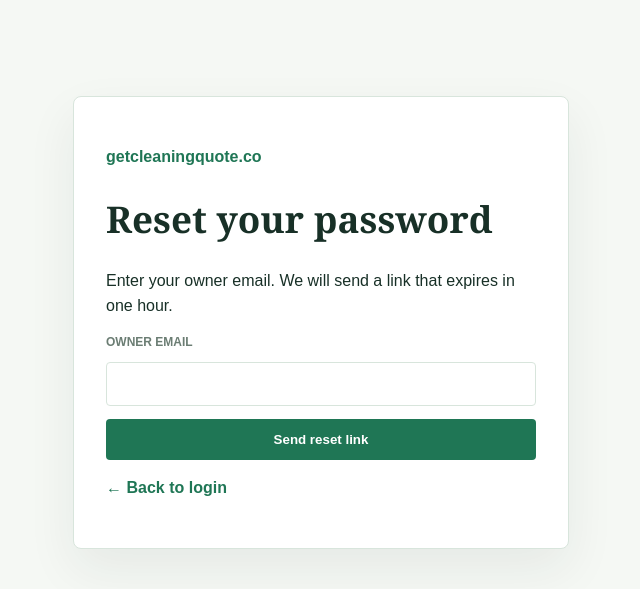
After one commit to Kudakwashechikwenya/cleaning-quote-platform, a Flask app: page /forgot-password in a window 1280 px wide. The commit adds this page. Shown: the top 589 px of the page, without its empty margins (319-959 px from the left). Run offline with Flask 3, Linux system fonts and the light colour scheme; some libraries are stand-ins or nearby versions.

Commit message:
Add account recovery and verification

```diff
--- a/app.py
+++ b/app.py
@@ -14,6 +14,7 @@ from flask import Flask, jsonify, redirect, render_template, request, session, u
 from flask_limiter import Limiter
 from flask_limiter.util import get_remote_address
 from flask_wtf.csrf import CSRFProtect, CSRFError
+from itsdangerous import BadSignature, SignatureExpired, URLSafeTimedSerializer
 from werkzeug.middleware.proxy_fix import ProxyFix
 from werkzeug.security import check_password_hash, generate_password_hash
 
@@ -71,6 +72,30 @@ DEFAULT_PRICING = {
 def slugify(value: str) -> str:
     normalized = unicodedata.normalize("NFKD", value).encode("ascii", "ignore").decode("ascii")
     return re.sub(r"[^a-z0-9]+", "-", normalized.lower()).strip("-") or "cleaning-business"
+
+
+def account_token(email: str, purpose: str) -> str:
+    serializer = URLSafeTimedSerializer(app.config["SECRET_KEY"], salt=f"account-{purpose}")
+    return serializer.dumps(email)
+
+
+def token_email(token: str, purpose: str, max_age: int) -> str | None:
+    serializer = URLSafeTimedSerializer(app.config["SECRET_KEY"], salt=f"account-{purpose}")
+    try:
+        return serializer.loads(token, max_age=max_age)
+    except (BadSignature, SignatureExpired):
+        return None
+
+
+def send_verification_email(business: "Business") -> bool:
+    token = account_token(business.email, "verify-email")
+    link = request.url_root.rstrip("/") + url_for("verify_email", token=token)
+    return send_email(
+        business.email,
+        "Verify your Get Cleaning Quote email",
+        f"Hi {business.name},\n\nVerify your owner email address:\n{link}\n\n"
+        "This link expires in 24 hours. If you did not create this account, you can ignore this message.",
+    )
 
 
 def send_email(to_address: str, subject: str, body: str, reply_to: str | None = None) -> bool:
@@ -150,6 +175,7 @@ class Business:
     password_hash: str
     slug: str | None = None
     pricing_config: str = "{}"
+    email_verified: bool = True
 
 
 def business_pricing(business: Business) -> dict[str, int]:
@@ -199,12 +225,14 @@ def init_db() -> None:
                     email TEXT NOT NULL UNIQUE,
                     password_hash TEXT NOT NULL,
                     slug TEXT UNIQUE,
-                    pricing_config TEXT NOT NULL DEFAULT '{}'
+                    pricing_config TEXT NOT NULL DEFAULT '{}',
+                    email_verified BOOLEAN NOT NULL DEFAULT TRUE
                 )
                 """
             )
             connection.execute("ALTER TABLE businesses ADD COLUMN IF NOT EXISTS slug TEXT")
             connection.execute("ALTER TABLE businesses ADD COLUMN IF NOT EXISTS pricing_config TEXT NOT NULL DEFAULT '{}'")
+            connection.execute("ALTER TABLE businesses ADD COLUMN IF NOT EXISTS email_verified BOOLEAN NOT NULL DEFAULT TRUE")
             businesses_without_slugs = connection.execute("SELECT id, name FROM businesses WHERE slug IS NULL").fetchall()
             for business in businesses_without_slugs:
                 connection.execute(
@@ -267,7 +295,8 @@ def init_db() -> None:
                 email TEXT NOT NULL UNIQUE,
                 password_hash TEXT NOT NULL,
                 slug TEXT UNIQUE,
-                pricing_config TEXT NOT NULL DEFAULT '{}'
+                pricing_config TEXT NOT NULL DEFAULT '{}',
+                email_verified INTEGER NOT NULL DEFAULT 1
             )
             """
         )
@@ -284,6 +313,8 @@ def init_db() -> None:
             connection.execute("ALTER TABLE businesses ADD COLUMN slug TEXT")
         if "pricing_config" not in business_columns:
             connection.execute("ALTER TABLE businesses ADD COLUMN pricing_config TEXT NOT NULL DEFAULT '{}'")
+        if "email_verified" not in business_columns:
+            connection.execute("ALTER TABLE businesses ADD COLUMN email_verified INTEGER NOT NULL DEFAULT 1")
         businesses_without_slugs = connection.execute("SELECT id, name FROM businesses WHERE slug IS NULL").fetchall()
         for business in businesses_without_slugs:
             connection.execute(
@@ -432,12 +463,15 @@ def register():
         return render_template("auth.html", mode="register", error="An account with that email already exists."), 400
     with get_connection() as connection:
         cursor = connection.execute(*database_query(
-            "INSERT INTO businesses (name, email, password_hash, slug) VALUES (?, ?, ?, ?) RETURNING id",
-            (name, email, generate_password_hash(password), available_business_slug(name)),
+            "INSERT INTO businesses (name, email, password_hash, slug, email_verified) VALUES (?, ?, ?, ?, ?) RETURNING id",
+            (name, email, generate_password_hash(password), available_business_slug(name), False),
         ))
         business_id = cursor.fetchone()["id"]
     session["business_id"] = business_id
-    return redirect(url_for("dashboard"))
+    business = get_business(business_id)
+    delivered = send_verification_email(business)
+    notice = "Account created. Check your email to verify your address." if delivered else "Account created. Use Settings to resend your verification email."
+    return redirect(url_for("dashboard", notice=notice))
 
 
 @app.route("/login", methods=["GET", "POST"])
@@ -451,6 +485,68 @@ def login():
         return render_template("auth.html", mode="login", error="Email or password is incorrect."), 401
     session["business_id"] = business.id
     return redirect(url_for("dashboard"))
+
+
+@app.route("/forgot-password", methods=["GET", "POST"])
+@limiter.limit("5 per hour", methods=["POST"])
+def forgot_password():
+    if request.method == "GET":
+        return render_template("account_action.html", mode="forgot")
+    email = request.form.get("email", "").strip().lower()
+    business = get_business_by_email(email) if EMAIL_PATTERN.fullmatch(email) else None
+    if business:
+        token = account_token(business.email, "reset-password")
+        link = request.url_root.rstrip("/") + url_for("reset_password", token=token)
+        send_email(
+            business.email,
+            "Reset your Get Cleaning Quote password",
+            f"Hi {business.name},\n\nReset your password:\n{link}\n\n"
+            "This link expires in one hour. If you did not request it, you can ignore this message.",
+        )
+    return render_template("account_action.html", mode="forgot", sent=True)
+
+
+@app.route("/reset-password/<token>", methods=["GET", "POST"])
+@limiter.limit("10 per hour", methods=["POST"])
+def reset_password(token: str):
+    email = token_email(token, "reset-password", 3600)
+    business = get_business_by_email(email) if email else None
+    if business is None:
+        return render_template("account_action.html", mode="invalid"), 400
+    if request.method == "GET":
+        return render_template("account_action.html", mode="reset", token=token)
+    password = request.form.get("password", "")
+    if len(password) < 10:
+        return render_template("account_action.html", mode="reset", token=token, error="Use at least 10 characters."), 400
+    with get_connection() as connection:
+        connection.execute(
+            *database_query("UPDATE businesses SET password_hash = ? WHERE id = ?", (generate_password_hash(password), business.id))
+        )
+    session.clear()
+    return redirect(url_for("login", reset="1"))
+
+
+@app.get("/verify-email/<token>")
+def verify_email(token: str):
+    email = token_email(token, "verify-email", 86400)
+    business = get_business_by_email(email) if email else None
+    if business is None:
+        return render_template("account_action.html", mode="invalid"), 400
+    with get_connection() as connection:
+        connection.execute(*database_query("UPDATE businesses SET email_verified = ? WHERE id = ?", (True, business.id)))
+    return render_template("account_action.html", mode="verified")
+
+
+@app.post("/resend-verification")
+@limiter.limit("3 per hour")
+def resend_verification():
+    business_id = session.get("business_id")
+    business = get_business(business_id) if business_id else None
+    if business is None:
+        return redirect(url_for("login"))
+    if not business.email_verified:
+        send_verification_email(business)
+    return redirect(url_for("dashboard", notice="Verification email sent. Check your inbox."))
 
 
 @app.post("/logout")
@@ -675,14 +771,40 @@ def settings():
         ), 400
 
     password_hash = generate_password_hash(new_password) if new_password else business.password_hash
+    email_verified = business.email_verified if email == business.email else False
     with get_connection() as connection:
         connection.execute(
             *database_query(
-                "UPDATE businesses SET name = ?, email = ?, password_hash = ?, pricing_config = ? WHERE id = ?",
-                (name, email, password_hash, json.dumps(pricing), business.id),
+                "UPDATE businesses SET name = ?, email = ?, password_hash = ?, pricing_config = ?, email_verified = ? WHERE id = ?",
+                (name, email, password_hash, json.dumps(pricing), email_verified, business.id),
             )
         )
+    if not email_verified:
+        send_verification_email(get_business(business.id))
     return redirect(url_for("settings", updated="1"))
+
+
+@app.post("/settings/delete")
+@limiter.limit("3 per hour")
+def delete_account():
+    business_id = session.get("business_id")
+    business = get_business(business_id) if business_id else None
+    if business is None:
+        return redirect(url_for("login"))
+    password = request.form.get("current_password", "")
+    confirmation = request.form.get("confirmation", "").strip()
+    if not check_password_hash(business.password_hash, password) or confirmation != "DELETE":
+        return render_template(
+            "settings.html",
+            business=business,
+            pricing=business_pricing(business),
+            delete_error="Enter your current password and type DELETE exactly.",
+        ), 400
+    with get_connection() as connection:
+        connection.execute(*database_query("DELETE FROM quote_requests WHERE business_id = ?", (business.id,)))
+        connection.execute(*database_query("DELETE FROM businesses WHERE id = ?", (business.id,)))
+    session.clear()
+    return redirect(url_for("home", deleted="1"))
 
 
 @app.post("/api/quote-requests/<int:request_id>/proposal")
--- /dev/null
+++ b/templates/account_action.html
@@ -0,0 +1,23 @@
+<!doctype html>
+<html lang="en">
+<head>
+  <meta charset="utf-8">
+  <meta name="viewport" content="width=device-width, initial-scale=1">
+  <title>Account help | Get Cleaning Quote</title>
+  <style>body{margin:0;background:#f5f8f4;color:#183027;font-family:Arial,sans-serif}.card{max-width:430px;margin:12vh auto;padding:32px;background:#fff;border:1px solid #d8e5dc;border-radius:8px;box-shadow:0 20px 50px #18302712}h1{font:700 2.3rem Georgia,serif}form{display:grid;gap:13px}label{color:#6b7d73;font-size:.75rem;font-weight:700}input{padding:12px;border:1px solid #d8e5dc;border-radius:4px;font-size:1rem}button{padding:13px;border:0;border-radius:4px;background:#1f7655;color:white;font-weight:700;cursor:pointer}.error{color:#b42318}.success{padding:12px;background:#e7f2ea;color:#1f7655;border-radius:4px}a{color:#1f7655;font-weight:700;text-decoration:none}p{line-height:1.55}</style>
+</head>
+<body><div class="card"><p><a href="/">getcleaningquote.co</a></p>
+  {% if mode == 'forgot' %}
+    <h1>Reset your password</h1>
+    {% if sent %}<p class="success">If that email belongs to an account, a password-reset link has been sent.</p>{% else %}<p>Enter your owner email. We will send a link that expires in one hour.</p>{% endif %}
+    {% if not sent %}<form method="post"><input type="hidden" name="csrf_token" value="{{ csrf_token() }}"><label for="email">OWNER EMAIL</label><input id="email" name="email" type="email" maxlength="254" required><button type="submit">Send reset link</button></form>{% endif %}
+  {% elif mode == 'reset' %}
+    <h1>Choose a new password</h1>{% if error %}<p class="error">{{ error }}</p>{% endif %}
+    <form method="post"><input type="hidden" name="csrf_token" value="{{ csrf_token() }}"><label for="password">NEW PASSWORD (10+ CHARACTERS)</label><input id="password" name="password" type="password" minlength="10" autocomplete="new-password" required><button type="submit">Update password</button></form>
+  {% elif mode == 'verified' %}
+    <h1>Email verified</h1><p class="success">Your owner email is verified.</p><p><a href="/dashboard">Continue to dashboard →</a></p>
+  {% else %}
+    <h1>Link unavailable</h1><p class="error">This link is invalid or has expired.</p><p><a href="/forgot-password">Request a new password-reset link</a></p>
+  {% endif %}
+  <p><a href="/login">← Back to login</a></p>
+</div></body></html>
--- a/templates/auth.html
+++ b/templates/auth.html
@@ -11,6 +11,7 @@
     <p><a href="/">getcleaningquote.co</a></p>
     <h1>{{ 'Create your owner account' if mode == 'register' else 'Welcome back' }}</h1>
     <p>{{ 'Manage quote requests and proposals in one place.' if mode == 'register' else 'Log in to your quote request workspace.' }}</p>
+    {% if request.args.get('reset') == '1' %}<p>Your password has been updated. Log in with the new password.</p>{% endif %}
     {% if error %}<p class="error">{{ error }}</p>{% endif %}
     <form method="post">
       <input type="hidden" name="csrf_token" value="{{ csrf_token() }}">
@@ -19,6 +20,7 @@
       <div><label for="password">Password{% if mode == 'register' %} (10+ characters){% endif %}</label><input id="password" name="password" type="password" minlength="{{ 10 if mode == 'register' else 1 }}" required></div>
       <button type="submit">{{ 'Create account' if mode == 'register' else 'Log in' }}</button>
     </form>
+    {% if mode == 'login' %}<p><a href="/forgot-password">Forgot your password?</a></p>{% endif %}
     <p>{% if mode == 'register' %}Already have an account? <a href="/login">Log in</a>{% else %}New business? <a href="/register">Create an account</a>{% endif %}</p>
   </div>
 </body>
--- a/templates/dashboard.html
+++ b/templates/dashboard.html
@@ -44,6 +44,7 @@
     </header>
     {% if notice %}<p class="notice">{{ notice }}</p>{% endif %}
     {% if error %}<p class="error">{{ error }}</p>{% endif %}
+    {% if not business.email_verified %}<div class="error">Your owner email is not verified. <form action="/resend-verification" method="post" style="display:inline"><input type="hidden" name="csrf_token" value="{{ csrf_token() }}"><button class="logout" type="submit">Resend verification email</button></form></div>{% endif %}
     <p class="muted">Capture requests, price them, and prepare proposals for your customers.</p>
     {% if requests %}
       {% for item in requests %}
```
Also changed, not shown: templates/settings.html (+13 -0 lines), tests/test_app.py (+31 -1 lines).
